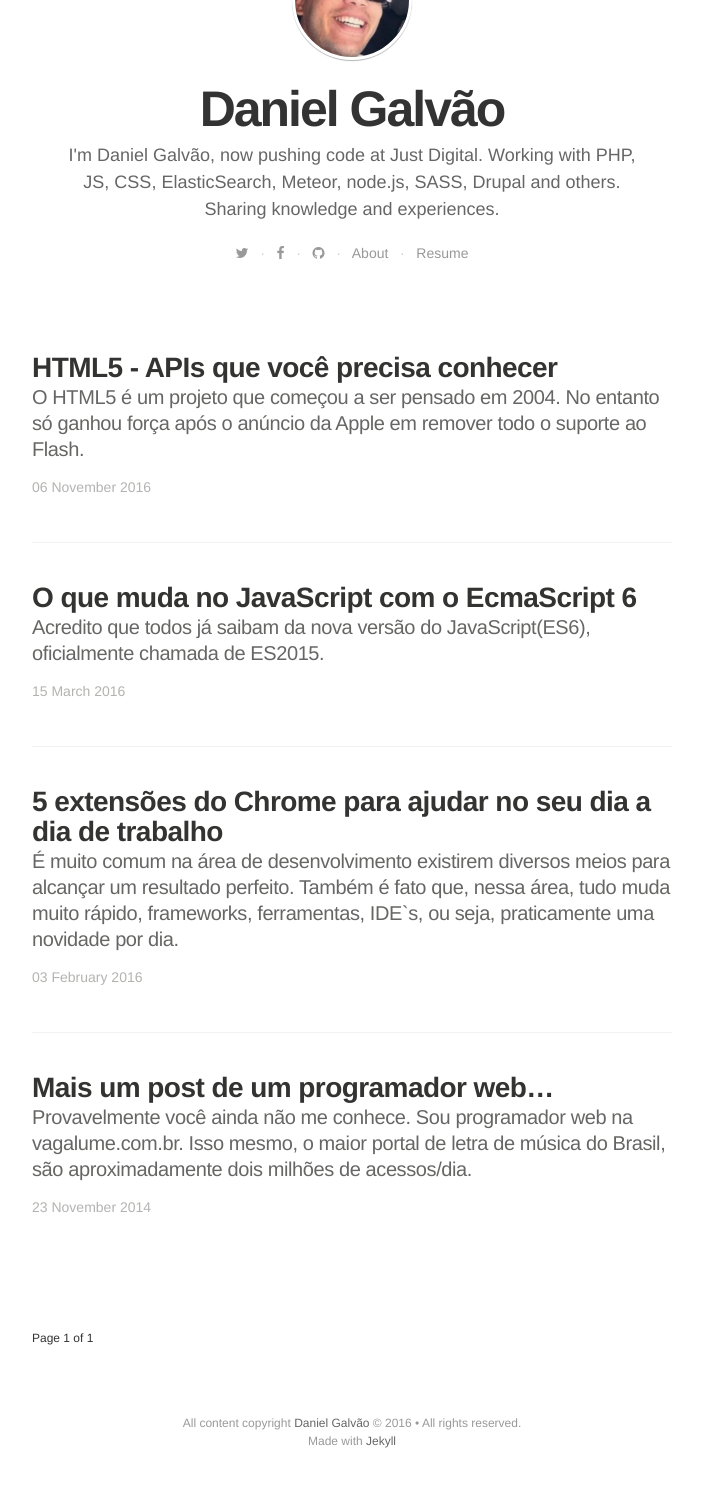
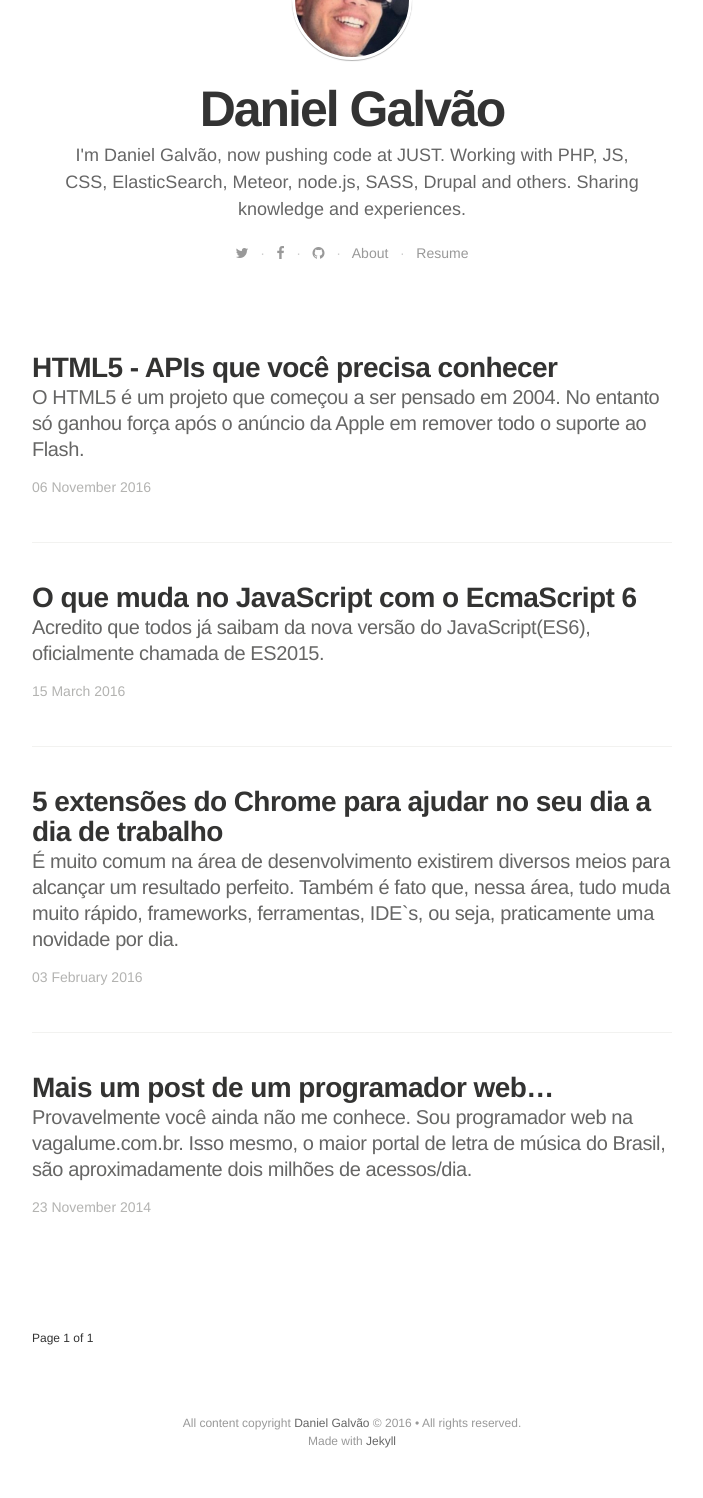
Before and after one commit to danielGalvao/danielGalvao.github.io, a Jekyll site: the page built from index.html, in a window 1280 px wide. Shown: the part 450-1948 px from the top of the page, without its empty margins (288-991 px from the left). Built offline with Jekyll 4.4.1, drawn with Linux system fonts in a browser that asks for light colours; nearby versions of some CDN libraries; some web fonts are replaced; the list of posts is cut into pages by our own code; a style sheet for code colours, icons or effects is not loaded.

Commit message:
Fix text config.yml

```diff
--- a/_config.yml
+++ b/_config.yml
@@ -6,7 +6,7 @@ gems:
 # Site settings
 title: "Daniel Galvão"
 description: > # this means to ignore newlines until "email:"
-   I'm Daniel Galvão, now pushing code at Just Digital.
+   I'm Daniel Galvão, now pushing code at JUST.
    Working with PHP, JS, CSS, ElasticSearch, Meteor, node.js, SASS, Drupal and others.
    Sharing knowledge and experiences.
 
```
